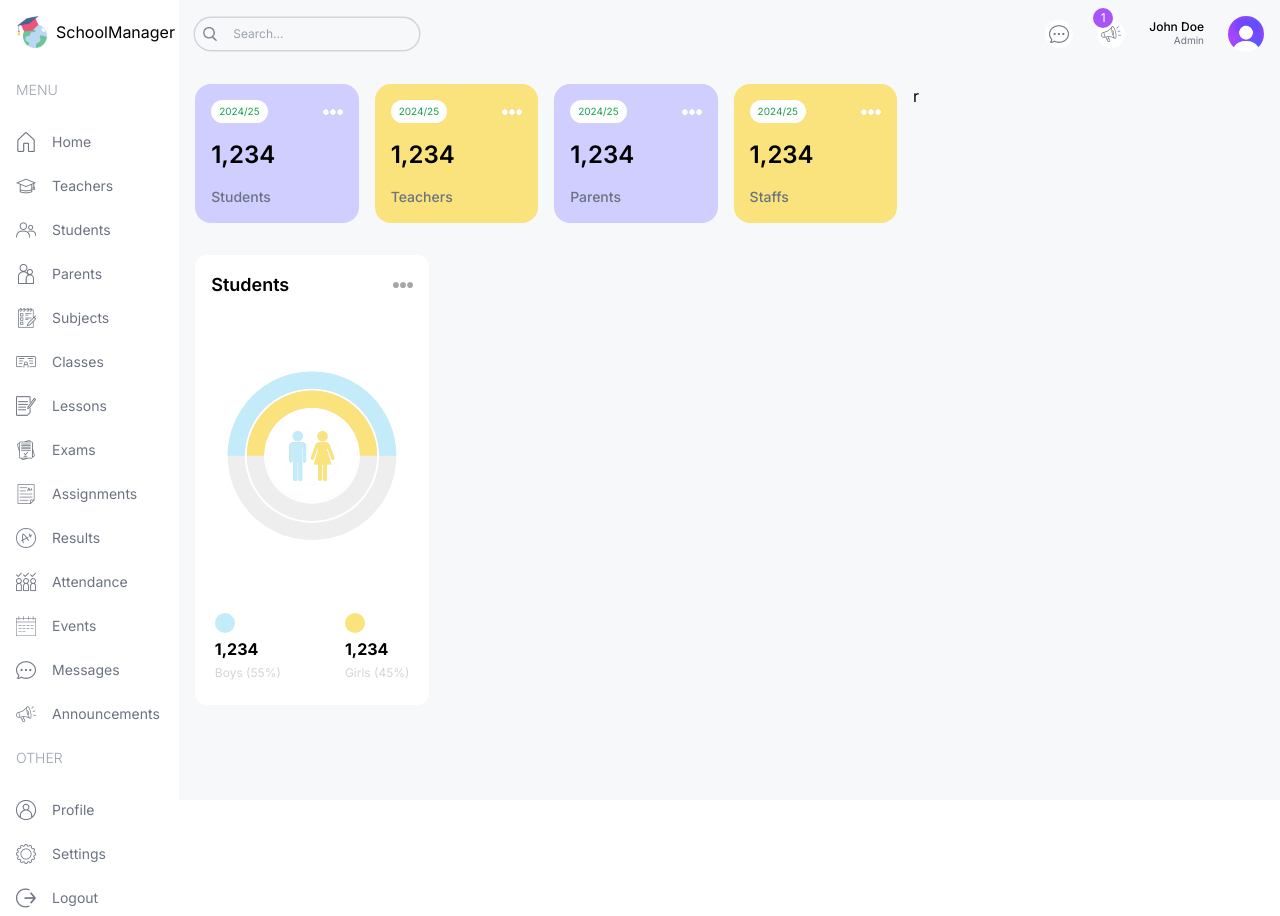
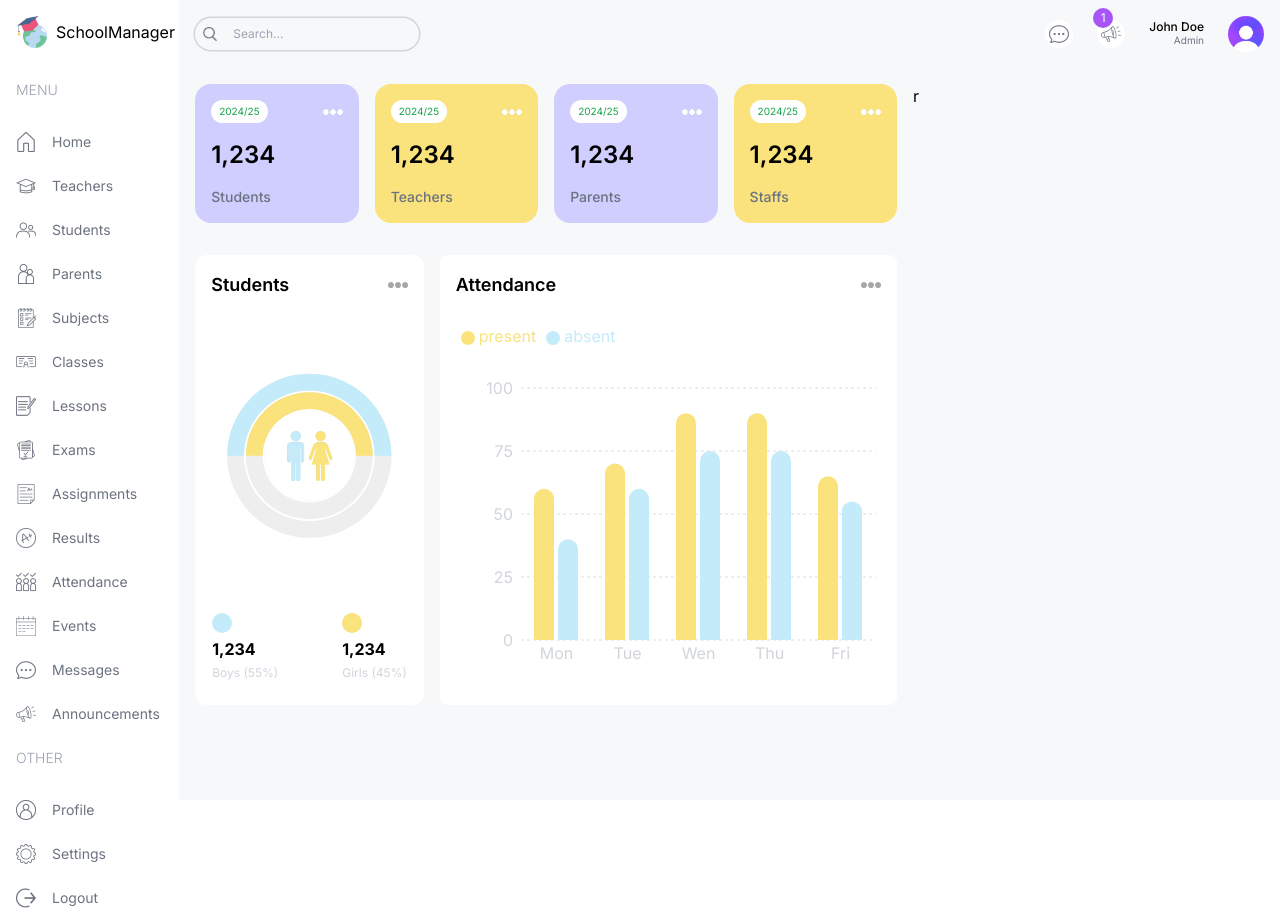
Before and after one commit to rBujar/SchoolManagement, a Next.js app in the folder schoolmanager/: page /admin in a window 1280 px wide. Built offline with nearby package versions, Linux system fonts and the light colour scheme.

Commit message:
created animated bar chart using rechart

```diff
--- a/schoolmanager/src/app/(dashboard)/admin/page.tsx
+++ b/schoolmanager/src/app/(dashboard)/admin/page.tsx
@@ -1,3 +1,4 @@
+import AttendanceChart from "@/components/AttendanceChart";
 import CountChart from "@/components/CountChart";
 import UserCard from "@/components/UserCard";
 
@@ -14,13 +15,15 @@
           <UserCard type="staff" />
         </div>
         {/* MIDDLE CHARTS */}
-        <div className="flex gap-4 flex-col lg:flow-row">
+        <div className="flex gap-4 flex-col lg:flex-row">
           {/* COUNT CHART */}
           <div className="w-full lg:w-1/3 h-[450px]">
             <CountChart />
           </div>
           {/* ATTENDANCE CHART */}
-          <div className="w-full lg:w-2/3 h-[450px]"></div>
+          <div className="w-full lg:w-2/3 h-[450px]">
+          <AttendanceChart />
+          </div>
         </div>
         {/* BOTTOM CHART */}
         <div className=""></div>
--- /dev/null
+++ b/schoolmanager/src/components/AttendanceChart.tsx
@@ -0,0 +1,81 @@
+"use client";
+import Image from "next/image";
+// import React, { PureComponent } from 'react';
+import {
+    BarChart,
+    Bar,
+    Rectangle,
+    XAxis,
+    YAxis,
+    CartesianGrid,
+    Tooltip,
+    Legend,
+    ResponsiveContainer,
+} from "recharts";
+
+const data = [
+    {
+        name: "Mon",
+        present: 60,
+        absent: 40,
+    },
+    {
+        name: "Tue",
+        present: 70,
+        absent: 60,
+    },
+    {
+        name: "Wen",
+        present: 90,
+        absent: 75,
+    },
+    {
+        name: "Thu",
+        present: 90,
+        absent: 75,
+    },
+    {
+        name: "Fri",
+        present: 65,
+        absent: 55,
+    },
+];
+
+const AttendanceChart = () => {
+    return (
+        <div className="bg-white rounded-lg p-4 h-full">
+            <div className="flex justify-between items-center">
+                <h1 className="text-lg font-semibold">Attendance</h1>
+                <Image src="/moreDark.png" alt="" width={20} height={20} className="" />
+            </div>
+            <ResponsiveContainer width="100%" height="90%">
+                <BarChart width={500} height={300} data={data} barSize={20}>
+                    <CartesianGrid strokeDasharray="3 3" vertical={false} stroke="#ddd"/>
+                    <XAxis dataKey="name" axisLine={false} tick={{fill:"#d1d5db"}} tickLine={false}/>
+                    <YAxis axisLine={false} tick={{fill:"#d1d5db"}} tickLine={false} />
+                    <Tooltip contentStyle={{borderRadius:"10px", borderColor:"lightgray"}}/>
+                    <Legend
+                        align="left"
+                        verticalAlign="top"
+                        wrapperStyle={{ paddingTop: "20px", paddingBottom: "40px" }}
+                    />
+                    <Bar
+                        dataKey="present"
+                        fill="#FAE27C"
+                        legendType="circle"
+                        radius={[10,10,0,0]}
+                    />
+                    <Bar
+                        dataKey="absent"
+                        fill="#C3EBFA"
+                        legendType="circle"
+                        radius={[10,10,0,0]}
+
+                    />
+                </BarChart>
+            </ResponsiveContainer>
+        </div>
+    );2
+};
+
+export default AttendanceChart;
```
